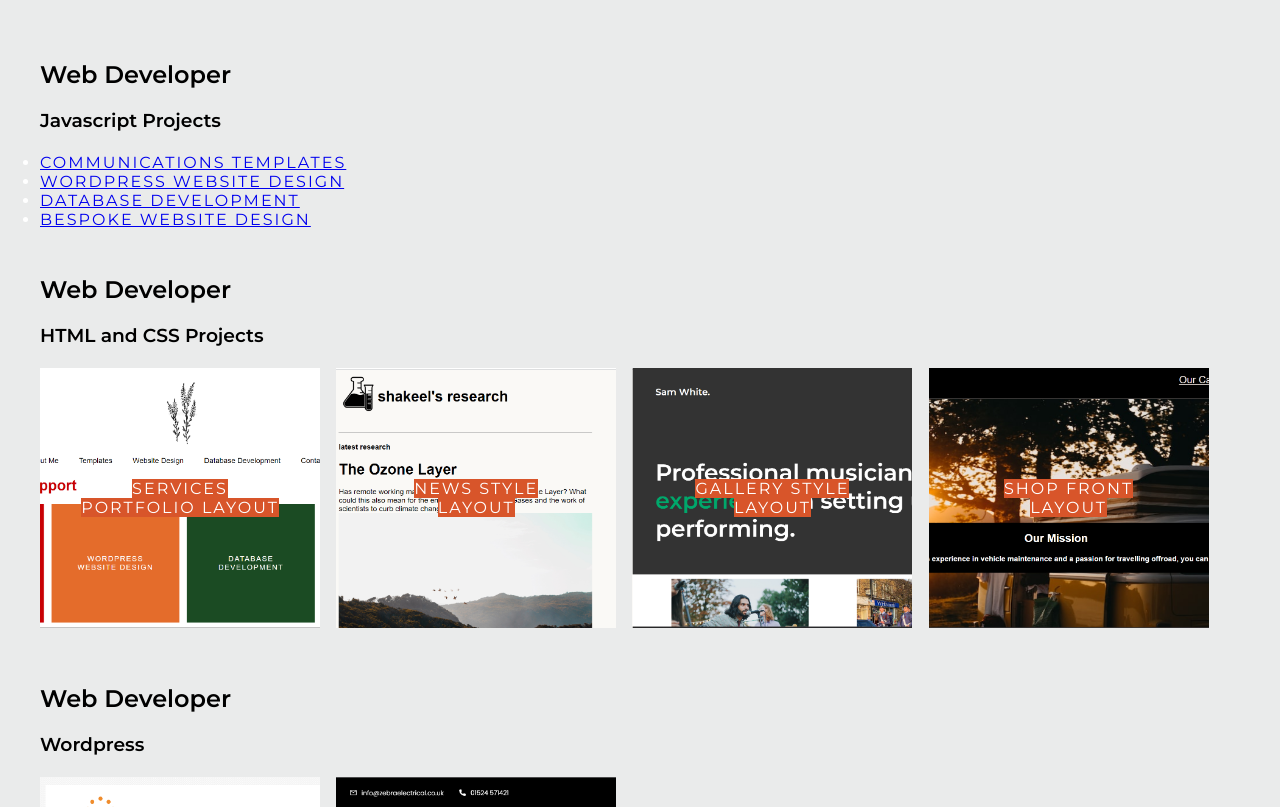
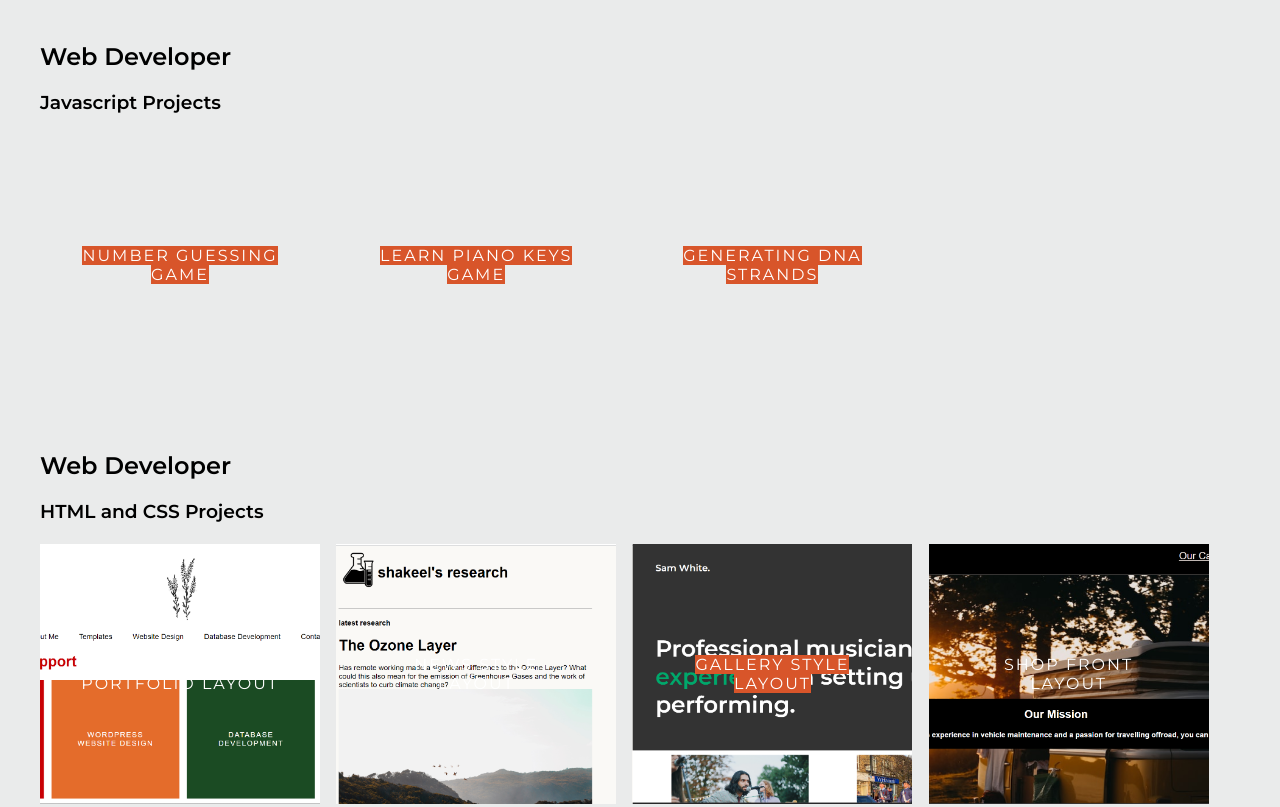
Before and after one commit to heather94/heather94.github.io, a plain HTML site: page index.html in a window 1280 px wide. Shown: the part 640-1447 px from the top of the page. Drawn offline with Linux system fonts and the light colour scheme.

Commit message:
Added js projects to portfolio

```diff
--- a/index.html
+++ b/index.html
@@ -10,7 +10,7 @@
   <div class="header">
     <div class="cover">
         <div class="intro">
-            <h1>Hello.<br>Welcome<br>to Heather's<br>Portfolio</h1>
+            <h1>Welcome<br>to Heather's<br>Portfolio</h1>
         </div>
       <div class="menu">
         <div class="menu-contents">
@@ -32,17 +32,14 @@
   <h2 id="web">Web Developer</h2>
   <h3>Javascript Projects</h3>
   <ul class="colour-menu">
-    <li id="Templates">
-     <span class="Templates"><a href="#Templates">Communications Templates</a></span>
+   <li id="number-guessing">
+     <span class="number-guessing"><a href="https://github.com/heather94/number-guess-game-js.git">Number Guessing Game</a></span>
     </li>
-    <li id="WebsiteDesign">
-     <span class="WebsiteDesign"><a href="#WebsiteDesign">Wordpress Website Design</a></span>
+    <li id="piano-keys">
+     <span class="piano-keys"><a href="https://github.com/heather94/piano-keys.git">Learn Piano Keys Game</a></span>
     </li>
-    <li id="DatabaseDevelopment">
-     <span class="colour"><a href="#DatabaseDevelopment">Database Development</a></span>
-    </li>
-    <li id="Frontendwebsite">
-      <span class="Frontendwebsite"><a href= "#BespokeWebDesign">Bespoke Website Design</a></span>
+    <li id="dna">
+     <span class="dna"><a href="https://github.com/heather94/organism-dna.git">Generating DNA strands</a></span>
     </li>
    </ul>
 
@@ -50,16 +47,16 @@
   <h3>HTML and CSS Projects</h3>
   <ul class="colour-menu">
     <li id="portfolio">
-     <span class="portfolio"><a href="#">Services Portfolio Layout</a></span>
+     <span class="portfolio">Services Portfolio Layout</span>
     </li>
     <li id="news">
-     <span class="news"><a href="#">News Style Layout</a></span>
+     <span class="news">News Style Layout</span>
     </li>
     <li id="gallery">
-     <span class="gallery"><a href="#">Gallery Style Layout</a></span>
+     <span class="gallery"><a href="https://github.com/heather94/sam_music.git">Gallery Style Layout</a></span>
     </li>
     <li id="shop-front">
-      <span class="shop-front"><a href= "#">Shop Front Layout</a></span>
+      <span class="shop-front">Shop Front Layout</span>
     </li>
    </ul>
 
```
